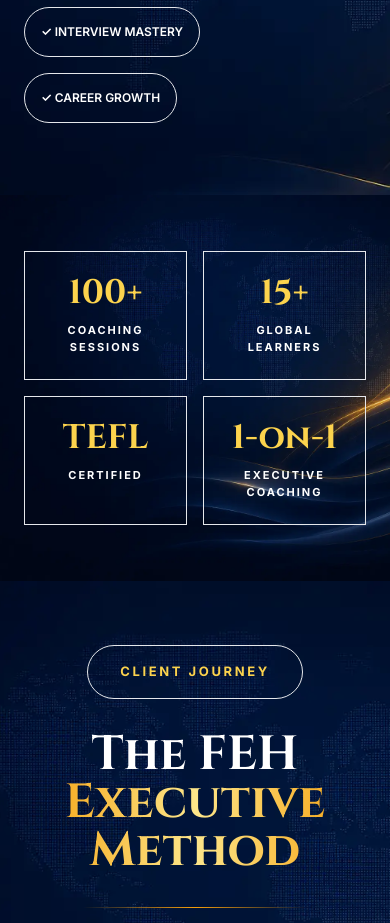
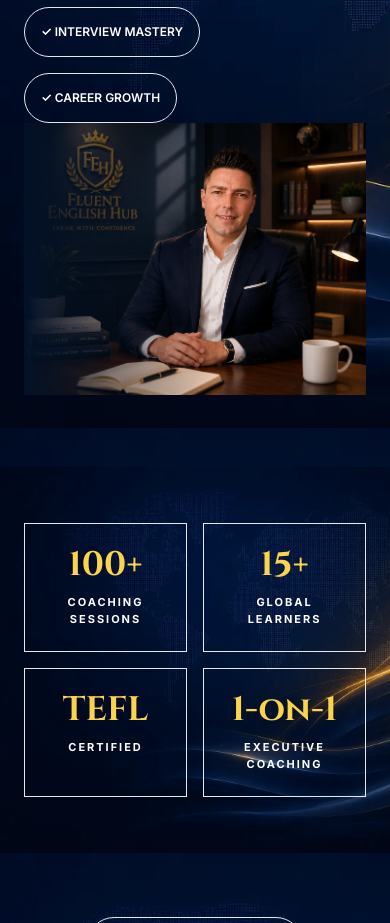
Before and after one commit to tjvanvuuren4-cmd/FEH-Teachers, a React (Vite) app: page / in a window 390 px wide. Shown: the part 1260-2183 px from the top of the page. Built offline with nearby package versions, Linux system fonts and the light colour scheme.

Commit message:
update site

```diff
--- a/src/components/Hero.jsx
+++ b/src/components/Hero.jsx
@@ -154,14 +154,10 @@ backdrop-blur-md
   ))}
 </div>
             {/* RIGHT SIDE - TJ PORTRAIT */}
-<div className="relative hidden items-center justify-end lg:flex">
+<div className="relative">
   <img
     src="/images/tj-coach.webp"
-    alt="TJ Van Vuuren"
-    className="relative z-10 h-[620px] w-auto object-cover translate-x-24"
-    style={{
-      filter: "drop-shadow(0 0 25px rgba(0,0,0,0.35))",
-    }}
+    className="rounded-[2rem]"
   />
 
   <div
```
